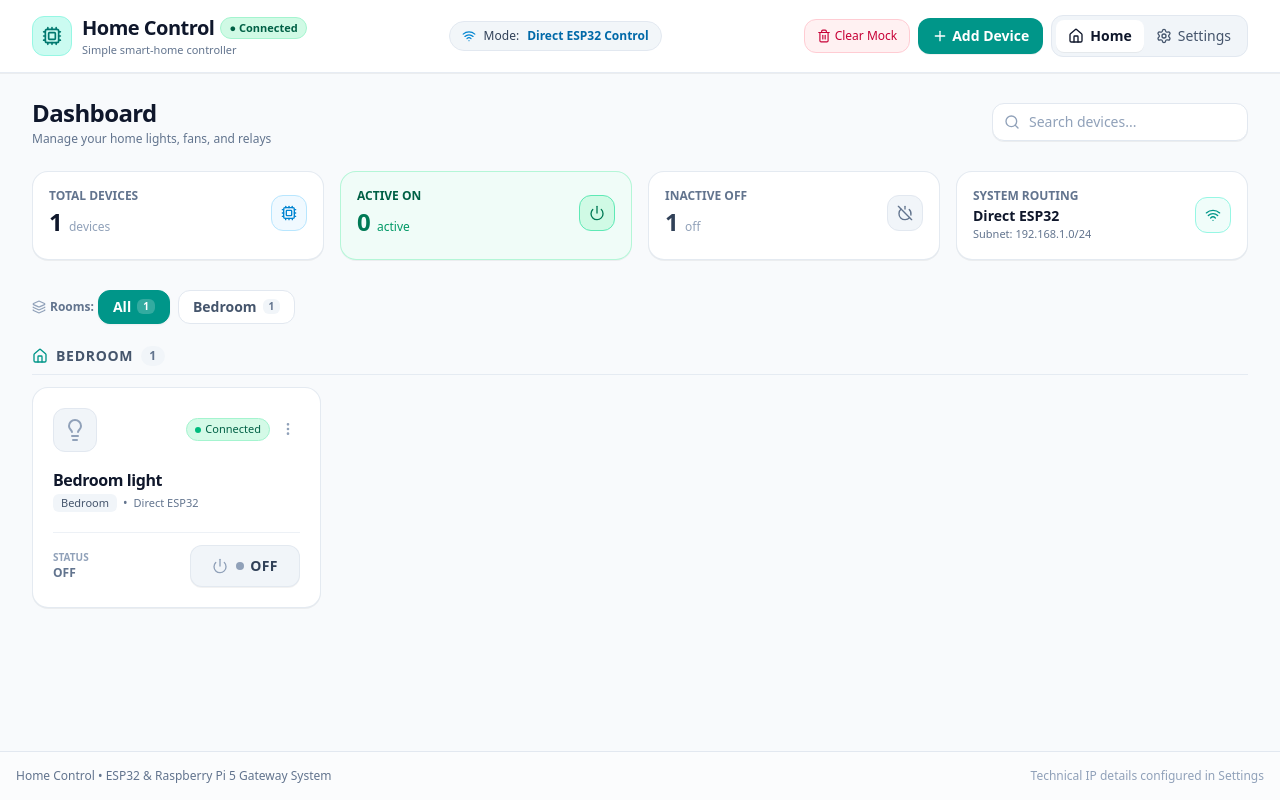
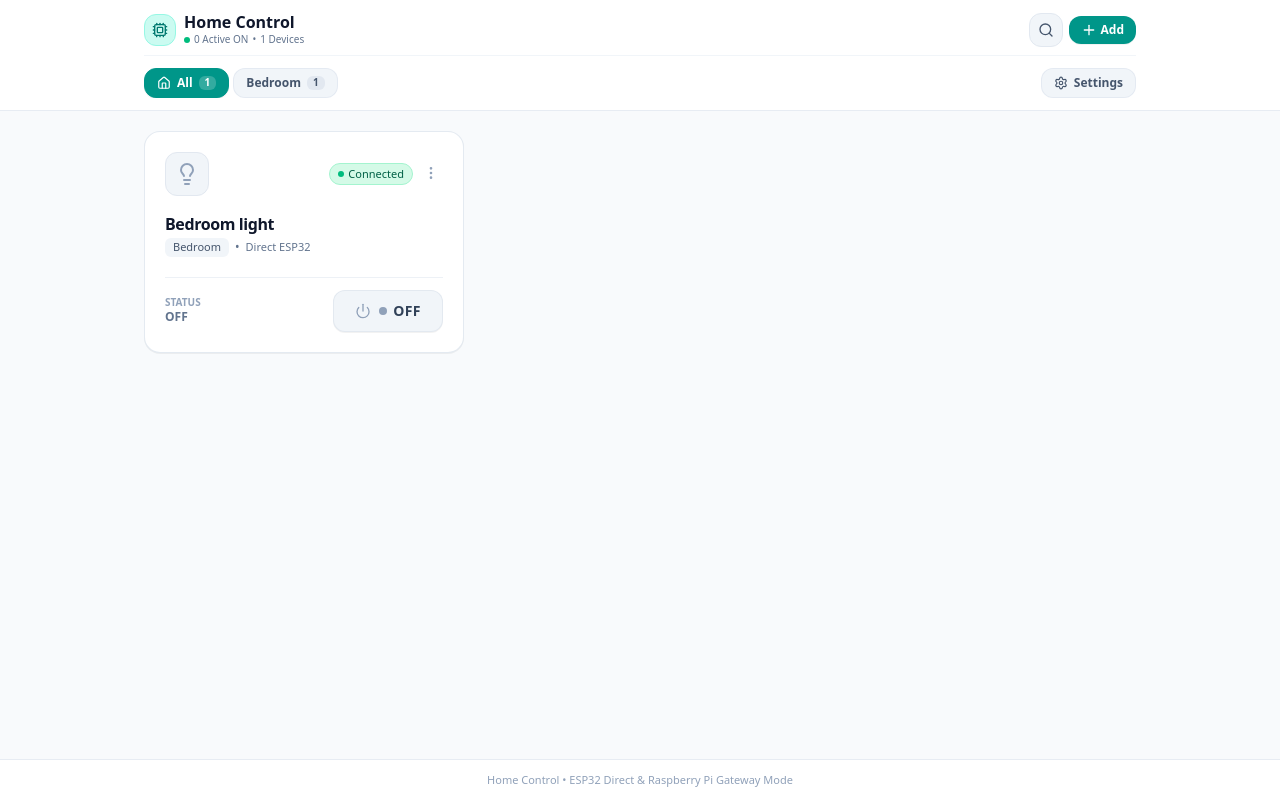
Before and after one commit to Dhanushramasamy/Home-assistant, a Next.js app: page / in a window 1280 px wide. Built offline with nearby package versions, Linux system fonts and the light colour scheme.

Commit message:
Redesign dashboard into ultra-clean minimal tabbed layout

```diff
--- a/app/page.tsx
+++ b/app/page.tsx
@@ -2,32 +2,40 @@
 
 import React, { useState, useEffect, useCallback } from "react";
 import { Device, NetworkConfig, PowerState, ToastMessage, TestConnectionResponse } from "@/types";
-import { Header } from "@/components/Header";
-import { SummaryCards } from "@/components/SummaryCards";
-import { RoomFilter } from "@/components/RoomFilter";
-import { SearchBar } from "@/components/SearchBar";
-import { DeviceGrid } from "@/components/DeviceGrid";
+import { DeviceCard } from "@/components/DeviceCard";
 import { AddDeviceModal } from "@/components/AddDeviceModal";
 import { EditDeviceModal } from "@/components/EditDeviceModal";
 import { ConnectionTestModal } from "@/components/ConnectionTestModal";
 import { ToastContainer } from "@/components/ToastContainer";
 import { SettingsView } from "@/components/settings/SettingsView";
-import { RefreshCw } from "lucide-react";
+import {
+  Cpu,
+  Plus,
+  Settings,
+  Home,
+  RefreshCw,
+  Search,
+  X,
+  Layers,
+  Sparkles,
+  Wifi,
+  Server,
+  Trash2,
+} from "lucide-react";
 
 export default function HomeControlPage() {
-  const [activeTab, setActiveTab] = useState<"dashboard" | "settings">("dashboard");
+  const [activeTab, setActiveTab] = useState<string>("All"); // "All" | roomName | "settings"
   const [devices, setDevices] = useState<Device[]>([]);
   const [networkConfig, setNetworkConfig] = useState<NetworkConfig | null>(null);
-  const [selectedRoom, setSelectedRoom] = useState<string>("All");
   const [searchQuery, setSearchQuery] = useState<string>("");
+  const [showSearch, setShowSearch] = useState<boolean>(false);
 
   // Loading & Modal states
   const [isLoadingApp, setIsLoadingApp] = useState(true);
-  const [loadingDeviceIds, setLoadingDeviceIds] = useState<Set<string>>(new Set());
   const [isAddModalOpen, setIsAddModalOpen] = useState(false);
   const [editingDevice, setEditingDevice] = useState<Device | null>(null);
 
-  // Test connection modal state
+  // Connection test modal state
   const [isTestModalOpen, setIsTestModalOpen] = useState(false);
   const [testResult, setTestResult] = useState<TestConnectionResponse | null>(null);
   const [isTestLoading, setIsTestLoading] = useState(false);
@@ -44,7 +52,7 @@ export default function HomeControlPage() {
 
       setTimeout(() => {
         setToasts((prev) => prev.filter((t) => t.id !== id));
-      }, 4500);
+      }, 4000);
     },
     []
   );
@@ -53,10 +61,23 @@ export default function HomeControlPage() {
     setToasts((prev) => prev.filter((t) => t.id !== id));
   };
 
-  // Fetch initial data & sync with localStorage for Vercel deployment
+  // Sync devices state to localStorage whenever changed
+  const updateDevicesState = useCallback(
+    (newDevices: Device[] | ((prev: Device[]) => Device[])) => {
+      setDevices((prev) => {
+        const updated = typeof newDevices === "function" ? newDevices(prev) : newDevices;
+        if (typeof window !== "undefined") {
+          localStorage.setItem("home_control_devices", JSON.stringify(updated));
+        }
+        return updated;
+      });
+    },
+    []
+  );
+
+  // Fetch initial data
   const fetchData = useCallback(async () => {
     try {
-      // Check localStorage first for Vercel deployment persistence
       const localDevicesStr = typeof window !== "undefined" ? localStorage.getItem("home_control_devices") : null;
       const localNetworkStr = typeof window !== "undefined" ? localStorage.getItem("home_control_network") : null;
 
@@ -97,83 +118,58 @@ export default function HomeControlPage() {
     } finally {
       setIsLoadingApp(false);
     }
-  }, [showToast]);
-
-  // Sync devices state to localStorage whenever changed
-  const updateDevicesState = useCallback((newDevices: Device[] | ((prev: Device[]) => Device[])) => {
-    setDevices((prev) => {
-      const updated = typeof newDevices === "function" ? newDevices(prev) : newDevices;
-      if (typeof window !== "undefined") {
-        localStorage.setItem("home_control_devices", JSON.stringify(updated));
-      }
-      return updated;
-    });
   }, []);
 
   useEffect(() => {
     fetchData();
   }, [fetchData]);
 
-  // Extract unique room names
+  // Unique room list
   const existingRooms = Array.from(new Set(devices.map((d) => d.room))).filter(Boolean);
 
-  // Compute room counts for filter bar
+  // Room Counts
   const roomCounts = devices.reduce<Record<string, number>>((acc, d) => {
     acc["All"] = (acc["All"] || 0) + 1;
     acc[d.room] = (acc[d.room] || 0) + 1;
     return acc;
   }, {});
 
-  // Handle Power Toggle (0ms Instant Optimistic UI + Direct Local Fetch)
+  const onDevicesCount = devices.filter((d) => d.powerState === "on").length;
+
+  // Instant Power Toggle (0ms Optimistic UI)
   const handleTogglePower = async (deviceId: string, currentPower: PowerState) => {
     const targetDevice = devices.find((d) => d.id === deviceId);
     if (!targetDevice) return;
 
     const nextState: PowerState = currentPower === "on" ? "off" : "on";
 
-    // 1. INSTANT OPTIMISTIC UI UPDATE (0ms delay!)
     updateDevicesState((prev) =>
       prev.map((d) =>
         d.id === deviceId
-          ? {
-              ...d,
-              powerState: nextState,
-              connectionState: "connected",
-            }
+          ? { ...d, powerState: nextState, connectionState: "connected" }
           : d
       )
     );
 
-    showToast(
-      "success",
-      `✓ ${targetDevice.name} turned ${nextState.toUpperCase()}`,
-      `${targetDevice.name} switched to ${nextState.toUpperCase()}`
-    );
+    showToast("success", `✓ ${targetDevice.name} turned ${nextState.toUpperCase()}`);
 
-    // 2. Direct Local Wi-Fi Browser Fetch (Fires concurrently to physical ESP32!)
     const effectiveMode = networkConfig?.mode === "gateway" || targetDevice.mode === "gateway" ? "gateway" : "direct";
 
     if (effectiveMode === "direct" && typeof window !== "undefined") {
       fetch(`http://${targetDevice.ip}/${nextState}`, {
         method: "GET",
         mode: "no-cors",
-      }).catch((err) => {
-        console.warn("Direct local browser request completed:", err);
-      });
+      }).catch(() => {});
     }
 
-    // 3. Non-blocking server state sync
     fetch("/api/devices/control", {
       method: "POST",
       headers: { "Content-Type": "application/json" },
-      body: JSON.stringify({
-        deviceId,
-        action: nextState,
-      }),
+      body: JSON.stringify({ deviceId, action: nextState }),
     }).catch(() => {});
   };
 
-  // Handle Connection Test
+  // Connection Test
   const handleTestConnection = async (deviceId: string) => {
     const target = devices.find((d) => d.id === deviceId);
     setTestingDeviceName(target?.name || "Device");
@@ -197,7 +193,7 @@ export default function HomeControlPage() {
         ip: target?.ip || "0.0.0.0",
         mode: target?.mode || "direct",
         reachable: false,
-        message: `✕ Failed to probe device: ${(err as Error).message}`,
+        message: `✕ Could not probe device: ${(err as Error).message}`,
         targetUrl: target?.ip ? `http://${target.ip}/` : "N/A",
       });
     } finally {
@@ -205,7 +201,7 @@ export default function HomeControlPage() {
     }
   };
 
-  // Add Device Handler
+  // Add Device
   const handleSaveAddDevice = async (deviceData: {
     name: string;
     room: string;
@@ -214,18 +210,33 @@ export default function HomeControlPage() {
     ip: string;
     relay: number;
   }) => {
-    const res = await fetch("/api/devices", {
-      method: "POST",
-      headers: { "Content-Type": "application/json" },
-      body: JSON.stringify(deviceData),
-    });
+    try {
+      const res = await fetch("/api/devices", {
+        method: "POST",
+        headers: { "Content-Type": "application/json" },
+        body: JSON.stringify(deviceData),
+      });
 
-    if (res.ok) {
-      const newDev = await res.json();
-      updateDevicesState((prev) => [...prev, newDev]);
-      showToast("success", "✓ Device saved", `${newDev.name} registered on ${newDev.ip}`);
-    } else {
-      // Fallback for Vercel serverless environment if API fails
+      if (res.ok) {
+        const newDev = await res.json();
+        updateDevicesState((prev) => [...prev, newDev]);
+        showToast("success", "✓ Device added", `${newDev.name} registered`);
+      } else {
+        const fallbackDev: Device = {
+          id: `dev-${Date.now()}`,
+          name: deviceData.name,
+          room: deviceData.room,
+          type: deviceData.type,
+          mode: deviceData.mode,
+          ip: deviceData.ip,
+          relay: deviceData.relay,
+          powerState: "off",
+          connectionState: "connected",
+        };
+        updateDevicesState((prev) => [...prev, fallbackDev]);
+        showToast("success", "✓ Device added", `${fallbackDev.name} registered`);
+      }
+    } catch {
       const fallbackDev: Device = {
         id: `dev-${Date.now()}`,
         name: deviceData.name,
@@ -236,166 +247,226 @@ export default function HomeControlPage() {
         relay: deviceData.relay,
         powerState: "off",
         connectionState: "connected",
-        lastSeen: new Date().toISOString(),
       };
       updateDevicesState((prev) => [...prev, fallbackDev]);
-      showToast("success", "✓ Device saved", `${fallbackDev.name} registered on ${fallbackDev.ip}`);
+      showToast("success", "✓ Device added", `${fallbackDev.name} registered`);
     }
   };
 
-  // Edit Device Handler
+  // Edit Device
   const handleSaveEditDevice = async (id: string, updates: Partial<Device>) => {
     try {
-      const res = await fetch(`/api/devices/${id}`, {
+      await fetch(`/api/devices/${id}`, {
         method: "PUT",
         headers: { "Content-Type": "application/json" },
         body: JSON.stringify(updates),
       });
-
-      if (res.ok) {
-        const updated = await res.json();
-        updateDevicesState((prev) => prev.map((d) => (d.id === id ? updated : d)));
-      } else {
-        updateDevicesState((prev) => prev.map((d) => (d.id === id ? { ...d, ...updates } : d)));
-      }
-      showToast("success", "✓ Device updated", "Saved configuration");
-    } catch {
-      updateDevicesState((prev) => prev.map((d) => (d.id === id ? { ...d, ...updates } : d)));
-      showToast("success", "✓ Device updated", "Saved configuration");
-    }
+    } catch {}
+    updateDevicesState((prev) => prev.map((d) => (d.id === id ? { ...d, ...updates } : d)));
+    showToast("success", "✓ Device updated");
   };
 
-  // Delete Device Handler
+  // Delete Device
   const handleDeleteDevice = async (device: Device) => {
-    if (!window.confirm(`Are you sure you want to delete '${device.name}'?`)) return;
-
+    if (!window.confirm(`Delete '${device.name}'?`)) return;
     try {
       await fetch(`/api/devices/${device.id}`, { method: "DELETE" });
-    } catch (err) {
-      console.error(err);
-    }
+    } catch {}
     updateDevicesState((prev) => prev.filter((d) => d.id !== device.id));
-    showToast("info", "✓ Device deleted", `Removed ${device.name}`);
+    showToast("info", "✓ Device removed");
   };
 
-  // Clear Mock Data Handler
+  // Clear Mock Data
   const handleClearMockData = async () => {
     try {
       await fetch("/api/devices/clear", { method: "POST" });
-    } catch (err) {
-      console.error(err);
-    }
+    } catch {}
     updateDevicesState([]);
-    showToast("info", "Cleared Mock Data", "All sample devices removed. Ready for your real devices.");
+    showToast("info", "Cleared mock data");
   };
 
-  // Save Network Config Handler
-  const handleSaveNetworkConfig = async (config: Partial<NetworkConfig>) => {
-    const res = await fetch("/api/network", {
-      method: "PUT",
-      headers: { "Content-Type": "application/json" },
-      body: JSON.stringify(config),
-    });
-
-    if (res.ok) {
-      const updated = await res.json();
-      setNetworkConfig(updated);
-    } else {
-      const err = await res.json();
-      throw new Error(err.error || "Failed to update network config");
-    }
+  // Reset Defaults
+  const handleResetDefaults = async () => {
+    try {
+      const res = await fetch("/api/devices/reset", { method: "POST" });
+      if (res.ok) {
+        await fetchData();
+      }
+    } catch {}
   };
 
-  // Reset Defaults Handler
-  const handleResetDefaults = async () => {
-    const res = await fetch("/api/devices/reset", { method: "POST" });
-    if (res.ok) {
-      await fetchData();
-    } else {
-      throw new Error("Reset endpoint failed");
-    }
-  };
+  // Filtered devices
+  const filteredDevices = devices.filter((d) => {
+    const matchesTab =
+      activeTab === "All" ||
+      activeTab === "settings" ||
+      d.room.toLowerCase() === activeTab.toLowerCase();
+
+    const matchesSearch =
+      !searchQuery ||
+      d.name.toLowerCase().includes(searchQuery.toLowerCase()) ||
+      d.room.toLowerCase().includes(searchQuery.toLowerCase());
+
+    return matchesTab && matchesSearch;
+  });
 
   return (
     <div className="min-h-screen bg-slate-50 text-slate-900 flex flex-col font-sans">
 
-      {/* Toasts */}
+      {/* Toast Notifications */}
       <ToastContainer toasts={toasts} onDismiss={dismissToast} />
 
-      {/* Header */}
-      <Header
-        activeTab={activeTab}
-        onTabChange={setActiveTab}
-        networkConfig={networkConfig}
-        onOpenAddModal={() => setIsAddModalOpen(true)}
-        onClearMockData={handleClearMockData}
-        hasDevices={devices.length > 0}
-      />
+      {/* Top Header */}
+      <header className="sticky top-0 z-40 w-full bg-white/90 backdrop-blur-md border-b border-slate-200/80">
+        <div className="max-w-5xl mx-auto px-4 py-3">
+          <div className="flex items-center justify-between">
 
-      {/* Main Content */}
-      <main className="flex-1 max-w-7xl w-full mx-auto px-4 sm:px-6 lg:px-8 py-6">
-
-        {isLoadingApp ? (
-          <div className="flex flex-col items-center justify-center py-24 space-y-3">
-            <RefreshCw className="w-8 h-8 text-teal-600 animate-spin" />
-            <p className="text-sm font-medium text-slate-600">
-              Loading Home Control...
-            </p>
-          </div>
-        ) : activeTab === "dashboard" ? (
-          <div className="space-y-6">
-
-            {/* Header Title Bar */}
-            <div className="flex flex-col md:flex-row md:items-center justify-between gap-3">
+            {/* Title & Connection Dot */}
+            <div className="flex items-center space-x-2">
+              <div className="w-8 h-8 rounded-xl bg-teal-100 text-teal-700 flex items-center justify-center border border-teal-200">
+                <Cpu className="w-4 h-4" />
+              </div>
               <div>
-                <h2 className="text-2xl font-bold text-slate-900 tracking-tight flex items-center space-x-2">
-                  <span>Dashboard</span>
-                </h2>
-                <p className="text-xs text-slate-500 mt-0.5">
-                  Manage your home lights, fans, and relays
+                <h1 className="text-base font-bold text-slate-900 leading-tight">
+                  Home Control
+                </h1>
+                <p className="text-[10px] text-slate-500 flex items-center space-x-1">
+                  <span className="w-1.5 h-1.5 rounded-full bg-emerald-500"></span>
+                  <span>{onDevicesCount} Active ON</span>
+                  <span>•</span>
+                  <span>{devices.length} Devices</span>
                 </p>
-              </div>
-
-              <div className="flex items-center space-x-2">
-                <SearchBar
-                  searchQuery={searchQuery}
-                  onSearchChange={setSearchQuery}
-                />
               </div>
             </div>
 
-            {/* Summary Statistics */}
-            <SummaryCards devices={devices} networkConfig={networkConfig} />
+            {/* Quick Actions */}
+            <div className="flex items-center space-x-1.5">
+              <button
+                onClick={() => setShowSearch(!showSearch)}
+                className={`p-2 rounded-xl border transition-colors ${
+                  showSearch ? "bg-teal-50 border-teal-300 text-teal-700" : "bg-slate-100 border-slate-200 text-slate-600"
+                }`}
+                title="Search Devices"
+              >
+                <Search className="w-4 h-4" />
+              </button>
 
-            {/* Room Filters */}
-            <RoomFilter
-              rooms={existingRooms}
-              selectedRoom={selectedRoom}
-              onSelectRoom={setSelectedRoom}
-              roomCounts={roomCounts}
-            />
-
-            {/* Main Device Cards Grid */}
-            <DeviceGrid
-              devices={devices}
-              selectedRoom={selectedRoom}
-              searchQuery={searchQuery}
-              onTogglePower={handleTogglePower}
-              onTestConnection={handleTestConnection}
-              onEditDevice={(device) => setEditingDevice(device)}
-              onDeleteDevice={handleDeleteDevice}
-              onOpenAddModal={() => setIsAddModalOpen(true)}
-              onLoadSampleData={handleResetDefaults}
-              loadingDeviceIds={loadingDeviceIds}
-            />
+              <button
+                onClick={() => setIsAddModalOpen(true)}
+                className="flex items-center space-x-1 px-3 py-1.5 rounded-xl bg-teal-600 hover:bg-teal-700 text-white font-semibold text-xs shadow-2xs transition-colors"
+              >
+                <Plus className="w-4 h-4" />
+                <span className="hidden sm:inline">Add</span>
+              </button>
+            </div>
 
           </div>
-        ) : (
+
+          {/* Collapsible Search Drawer */}
+          {showSearch && (
+            <div className="mt-2 pt-2 border-t border-slate-100 flex items-center space-x-2 animate-in slide-in-from-top-1 duration-150">
+              <input
+                type="text"
+                value={searchQuery}
+                onChange={(e) => setSearchQuery(e.target.value)}
+                placeholder="Type device name or room..."
+                className="flex-1 px-3 py-1.5 bg-slate-50 border border-slate-200 rounded-xl text-xs text-slate-800 placeholder-slate-400 focus:outline-none focus:border-teal-500"
+                autoFocus
+              />
+              {searchQuery && (
+                <button
+                  onClick={() => setSearchQuery("")}
+                  className="p-1.5 text-slate-400 hover:text-slate-700 text-xs"
+                >
+                  Clear
+                </button>
+              )}
+            </div>
+          )}
+
+          {/* Minimal Tab Navigation Bar */}
+          <div className="flex items-center space-x-1 overflow-x-auto no-scrollbar pt-3 border-t border-slate-100 mt-2">
+
+            {/* All Tab */}
+            <button
+              onClick={() => setActiveTab("All")}
+              className={`flex items-center space-x-1.5 px-3 py-1.5 rounded-xl text-xs font-semibold whitespace-nowrap transition-all border ${
+                activeTab === "All"
+                  ? "bg-teal-600 text-white border-teal-600 shadow-2xs"
+                  : "bg-slate-100 text-slate-600 hover:bg-slate-200 border-slate-200/80"
+              }`}
+            >
+              <Home className="w-3.5 h-3.5" />
+              <span>All</span>
+              <span className={`px-1.5 py-0.2 rounded-md text-[10px] ${activeTab === "All" ? "bg-white/20 text-white" : "bg-slate-200 text-slate-600"}`}>
+                {devices.length}
+              </span>
+            </button>
+
+            {/* Room Tabs */}
+            {existingRooms.map((room) => {
+              const isActive = activeTab === room;
+              const count = roomCounts[room] || 0;
+              return (
+                <button
+                  key={room}
+                  onClick={() => setActiveTab(room)}
+                  className={`flex items-center space-x-1.5 px-3 py-1.5 rounded-xl text-xs font-semibold whitespace-nowrap transition-all border ${
+                    isActive
+                      ? "bg-teal-600 text-white border-teal-600 shadow-2xs"
+                      : "bg-slate-100 text-slate-600 hover:bg-slate-200 border-slate-200/80"
+                  }`}
+                >
+                  <span>{room}</span>
+                  <span className={`px-1.5 py-0.2 rounded-md text-[10px] ${isActive ? "bg-white/20 text-white" : "bg-slate-200 text-slate-600"}`}>
+                    {count}
+                  </span>
+                </button>
+              );
+            })}
+
+            {/* Settings Tab */}
+            <button
+              onClick={() => setActiveTab("settings")}
+              className={`flex items-center space-x-1.5 px-3 py-1.5 rounded-xl text-xs font-semibold whitespace-nowrap transition-all border ml-auto ${
+                activeTab === "settings"
+                  ? "bg-slate-900 text-white border-slate-900 shadow-2xs"
+                  : "bg-slate-100 text-slate-600 hover:bg-slate-200 border-slate-200/80"
+              }`}
+            >
+              <Settings className="w-3.5 h-3.5" />
+              <span>Settings</span>
+            </button>
+
+          </div>
+
+        </div>
+      </header>
+
+      {/* Main Content Area */}
+      <main className="flex-1 max-w-5xl w-full mx-auto px-4 py-5">
+
+        {isLoadingApp ? (
+          <div className="flex flex-col items-center justify-center py-20 space-y-2">
+            <RefreshCw className="w-6 h-6 text-teal-600 animate-spin" />
+            <p className="text-xs text-slate-500">Loading devices...</p>
+          </div>
+        ) : activeTab === "settings" ? (
           /* Settings View */
           <SettingsView
             devices={devices}
             networkConfig={networkConfig}
-            onSaveNetworkConfig={handleSaveNetworkConfig}
+            onSaveNetworkConfig={async (config) => {
+              const res = await fetch("/api/network", {
+                method: "PUT",
+                headers: { "Content-Type": "application/json" },
+                body: JSON.stringify(config),
+              });
+              if (res.ok) {
+                const updated = await res.json();
+                setNetworkConfig(updated);
+              }
+            }}
             onOpenAddModal={() => setIsAddModalOpen(true)}
             onEditDevice={(device) => setEditingDevice(device)}
             onDeleteDevice={handleDeleteDevice}
@@ -404,16 +475,66 @@ export default function HomeControlPage() {
             onClearMockData={handleClearMockData}
             showToast={showToast}
           />
+        ) : (
+          /* Devices Grid View */
+          <div className="space-y-4">
+
+            {filteredDevices.length === 0 ? (
+              <div className="flex flex-col items-center justify-center py-16 px-4 text-center rounded-2xl bg-white border border-slate-200 shadow-2xs">
+                <Cpu className="w-10 h-10 text-slate-300 mb-3" />
+                <h3 className="text-sm font-bold text-slate-800 mb-1">
+                  {devices.length === 0 ? "No devices added yet" : "No devices found"}
+                </h3>
+                <p className="text-xs text-slate-500 max-w-xs mb-4">
+                  {devices.length === 0
+                    ? "Add your real ESP32 device IP address or load sample devices to test."
+                    : `No devices found in tab '${activeTab}'.`}
+                </p>
+
+                <div className="flex items-center space-x-2">
+                  <button
+                    onClick={() => setIsAddModalOpen(true)}
+                    className="flex items-center space-x-1 px-3.5 py-2 rounded-xl bg-teal-600 text-white font-semibold text-xs shadow-2xs"
+                  >
+                    <Plus className="w-4 h-4" />
+                    <span>Add Real Device</span>
+                  </button>
+
+                  {devices.length === 0 && (
+                    <button
+                      onClick={handleResetDefaults}
+                      className="flex items-center space-x-1 px-3.5 py-2 rounded-xl bg-slate-100 text-slate-700 border border-slate-200 font-semibold text-xs"
+                    >
+                      <Sparkles className="w-3.5 h-3.5 text-amber-500" />
+                      <span>Load Sample Setup</span>
+                    </button>
+                  )}
+                </div>
+              </div>
+            ) : (
+              <div className="grid grid-cols-1 sm:grid-cols-2 lg:grid-cols-3 gap-3.5 sm:gap-4">
+                {filteredDevices.map((device) => (
+                  <DeviceCard
+                    key={device.id}
+                    device={device}
+                    onTogglePower={handleTogglePower}
+                    onTestConnection={handleTestConnection}
+                    onEditDevice={(device) => setEditingDevice(device)}
+                    onDeleteDevice={handleDeleteDevice}
+                    isActionLoading={false}
+                  />
+                ))}
+              </div>
+            )}
+
+          </div>
         )}
 
       </main>
 
       {/* Footer */}
-      <footer className="w-full border-t border-slate-200 py-4 text-center text-xs text-slate-500 bg-white/50">
-        <div className="max-w-7xl mx-auto px-4 flex flex-col sm:flex-row items-center justify-between gap-2">
-          <p>Home Control • ESP32 & Raspberry Pi 5 Gateway System</p>
-          <p className="text-slate-400">Technical IP details configured in Settings</p>
-        </div>
+      <footer className="w-full border-t border-slate-200/80 py-3 text-center text-[11px] text-slate-400 bg-white">
+        Home Control • ESP32 Direct & Raspberry Pi Gateway Mode
       </footer>
 
       {/* Modals */}
```
